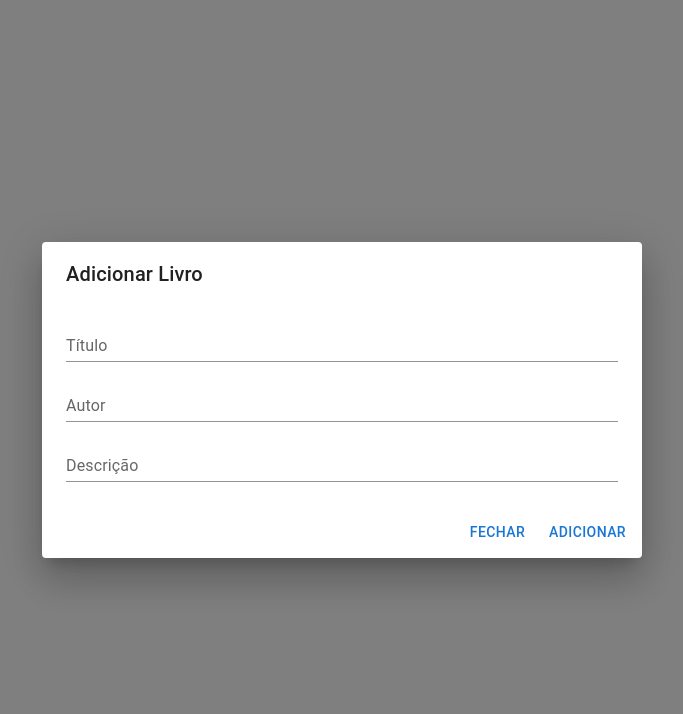
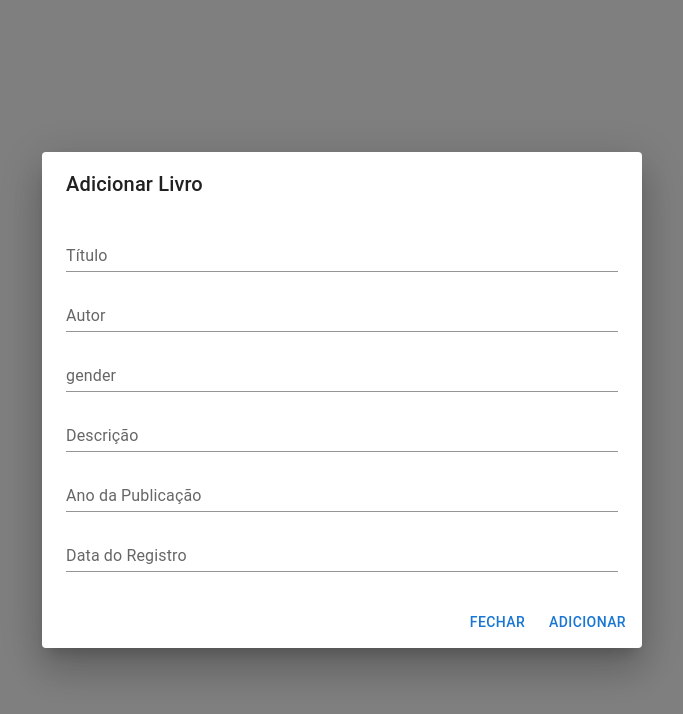
Before and after one commit to claudinei05/cadastro_de_livros, a React (Create React App) app: page / in a window 1280 px wide. Both pictures are taken after a click on the button "ADICIONAR LIVRO". Shown: the top 714 px of the page, without its empty margins (298-981 px from the left). Built offline with nearby package versions, Linux system fonts and the light colour scheme.

Commit message:
criar gender, publicationYear edateRegister

```diff
--- a/src/componentes/FormAdicionarLivros.tsx
+++ b/src/componentes/FormAdicionarLivros.tsx
@@ -24,14 +24,20 @@ export default function FormAdicionarLivros({
 }: FormAdicionarLivrosProps) {
   const [title, setTitle] = useState("");
   const [author, setAuthor] = useState("");
+  const [gender, setGender] = useState("");
   const [description, setDescription] = useState("");
+  const [publicationYear, setPublicationYear] = useState("");
+  const [dateRegister, setDateRegister] = useState("");
 
   const handleAdd = () => {
     // Capturar os valores dos campos
     const novoLivro = {
       title,
       author,
+      gender,
       description,
+      publicationYear,
+      dateRegister,
     };
 
     // Verificar se já existem dados salvos no localStorage
@@ -74,6 +80,16 @@ export default function FormAdicionarLivros({
         />
         <TextField
           margin="dense"
+          id="gender"
+          label="gender"
+          type="text"
+          fullWidth
+          variant="standard"
+          value={gender}
+          onChange={(e) => setGender(e.target.value)}
+        />
+        <TextField
+          margin="dense"
           id="description"
           label="Descrição"
           type="text"
@@ -81,6 +97,26 @@ export default function FormAdicionarLivros({
           variant="standard"
           value={description}
           onChange={(e) => setDescription(e.target.value)}
+        />
+        <TextField
+          margin="dense"
+          id="publicationYear"
+          label="Ano da Publicação"
+          type="text"
+          fullWidth
+          variant="standard"
+          value={publicationYear}
+          onChange={(e) => setPublicationYear(e.target.value)}
+        />{" "}
+        <TextField
+          margin="dense"
+          id="dateRegister"
+          label="Data do Registro"
+          type="text"
+          fullWidth
+          variant="standard"
+          value={dateRegister}
+          onChange={(e) => setDateRegister(e.target.value)}
         />
       </DialogContent>
       <DialogActions>
--- a/src/componentes/TableLivros.tsx
+++ b/src/componentes/TableLivros.tsx
@@ -3,13 +3,17 @@ import FormAdicionarLivros from "./FormAdicionarLivros";
 import List from "@mui/material/List";
 import ListItem from "@mui/material/ListItem";
 import ListItemText from "@mui/material/ListItemText";
-import { Grid } from "@mui/material";
+import { Button, Grid, IconButton } from "@mui/material";
 import { blue } from "@mui/material/colors";
-
+import DeleteIcon from "@mui/icons-material/Delete";
+import EditIcon from "@mui/icons-material/Edit";
 interface Livro {
   title: string;
   author: string;
+  gender: string;
   description: string;
+  publicationYear: string;
+  dateRegister: string;
 }
 
 function ListaLivros() {
@@ -31,8 +35,28 @@ function ListaLivros() {
                 secondary={
                   <>
                     <div className="alignRight">Autor: {livro.author}</div>
+                    <div className="alignRight">Genero: {livro.gender}</div>
                     <div className="alignRight">
                       Descrição: {livro.description}
+                    </div>
+                    <div className="alignRight">
+                      Ano da Publicação: {livro.publicationYear}
+                    </div>
+                    <div className="alignRight">
+                      Data do Registro: {livro.dateRegister}
+                    </div>
+                    <div className="alignRight">
+                      <Button
+                        sx={{ m: 1 }}
+                        variant="contained"
+                        endIcon={<DeleteIcon />}
+                        // onClick={handleOpen}
+                      ></Button>
+                      <Button
+                        variant="contained"
+                        endIcon={<EditIcon />}
+                        // onClick={handleOpen}
+                      ></Button>
                     </div>
                   </>
                 }
--- a/src/pages/Livros.tsx
+++ b/src/pages/Livros.tsx
@@ -32,7 +32,7 @@ const Livros: React.FC = () => {
       >
         <Grid container justifyContent="center" alignItems="center">
           <Grid item>
-            <TabelasLivros />
+            <ListaLivros />
           </Grid>
         </Grid>
         <Grid container justifyContent="center" alignItems="center">
```
